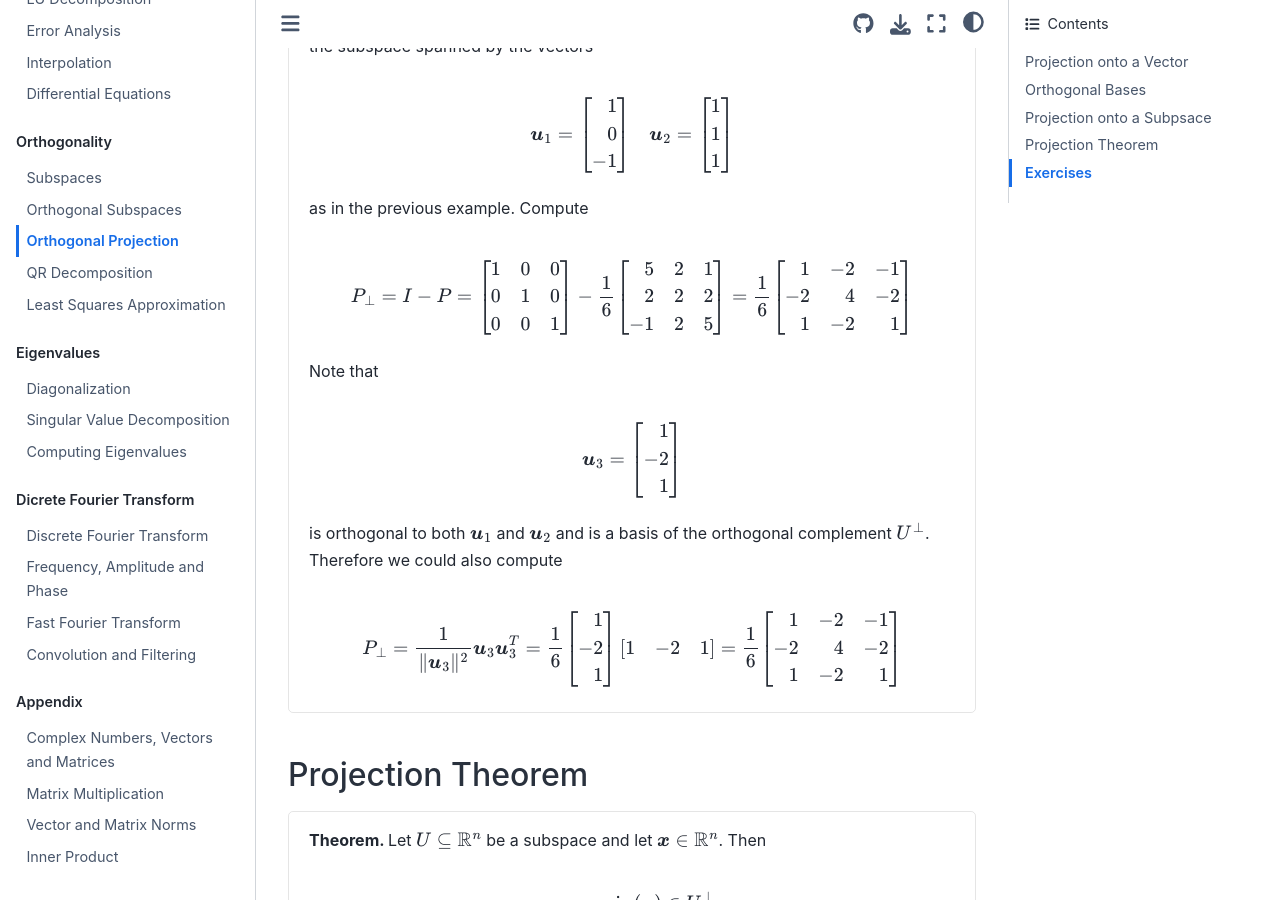
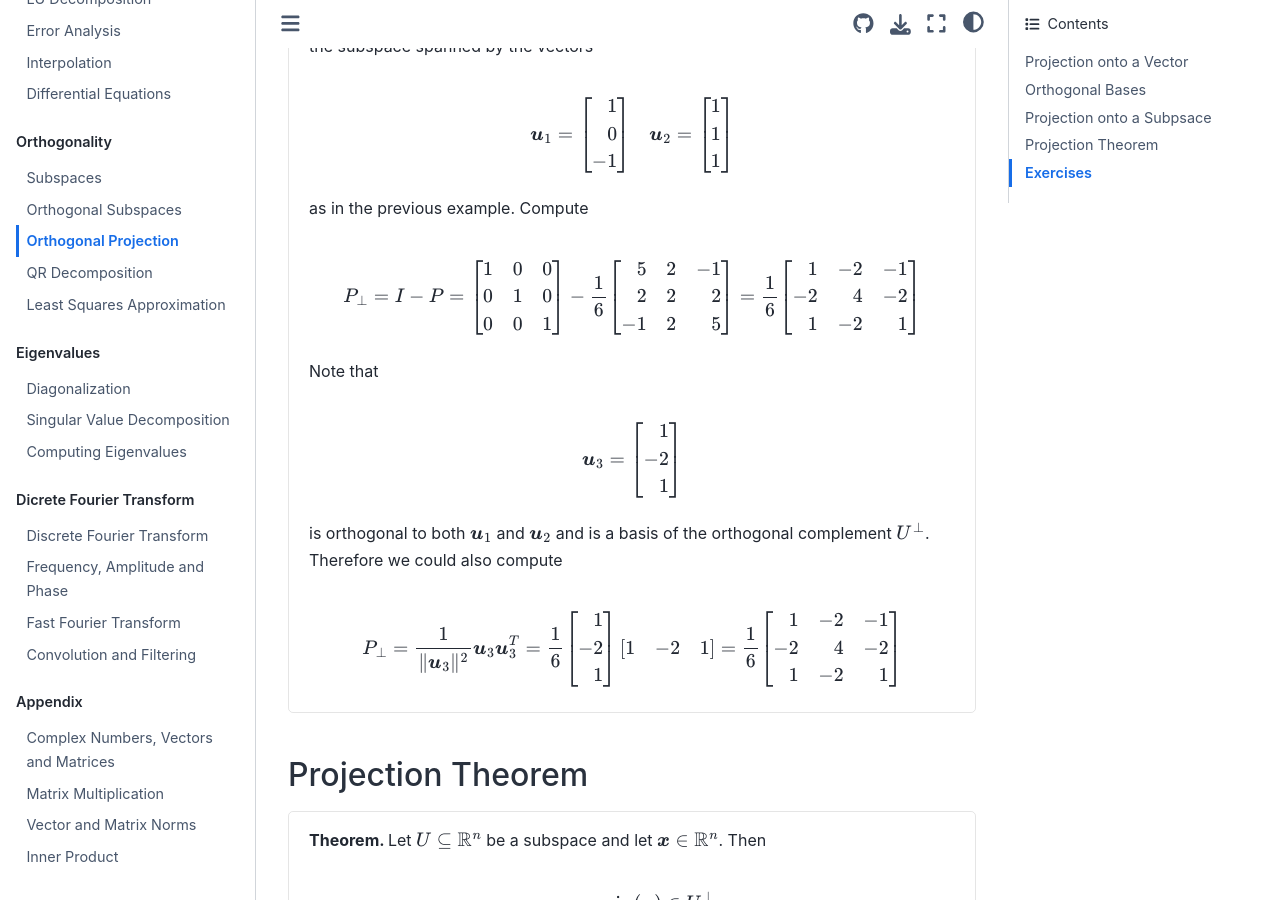
Before and after one commit to UBCMath/MATH307, a Jupyter Book: the page built from orthogonality/projection.md, in a window 1280 px wide and 900 px high, scrolled down 3400 px. Built offline with Jupyter Book 1.0.4 settings and Sphinx 7.4.7 and the Sphinx Book theme 1.1.4, drawn with Linux system fonts in a browser that asks for light colours; pages that are not in the unit, such as notebooks, are missing from menus.

```diff
--- a/orthogonality/projection.md
+++ b/orthogonality/projection.md
@@ -166,7 +166,7 @@ as in the previous example. Compute
 $$
 P_{\perp} = I - P =
 \left[ \begin{array}{rrr} 1 & 0 & 0 \\ 0 & 1 & 0 \\ 0 & 0 & 1 \end{array} \right] -
-\frac{1}{6} \left[ \begin{array}{rrr} 5 & 2 & 1 \\ 2 & 2 & 2 \\ -1 & 2 & 5 \end{array} \right]
+\frac{1}{6} \left[ \begin{array}{rrr} 5 & 2 & -1 \\ 2 & 2 & 2 \\ -1 & 2 & 5 \end{array} \right]
 =
 \frac{1}{6} \left[ \begin{array}{rrr} 1 & -2 & -1 \\ -2 & 4 & -2 \\ 1 & -2 & 1 \end{array} \right]
 $$
```
